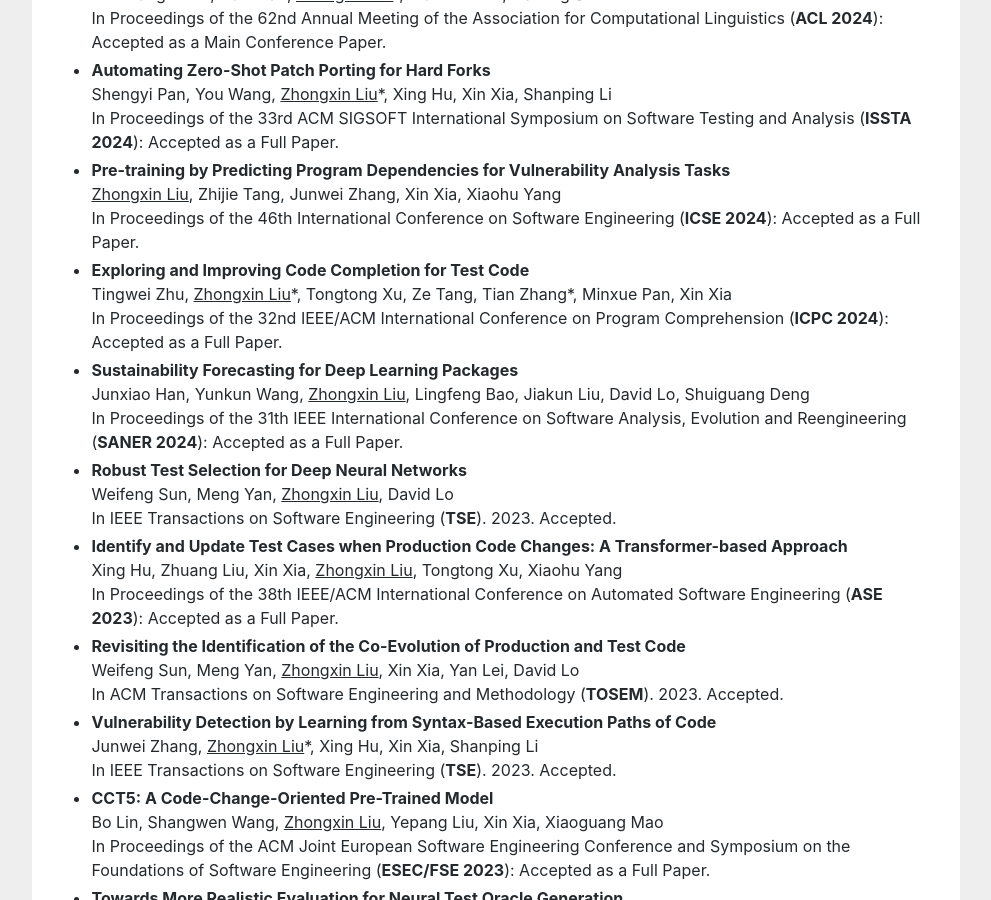
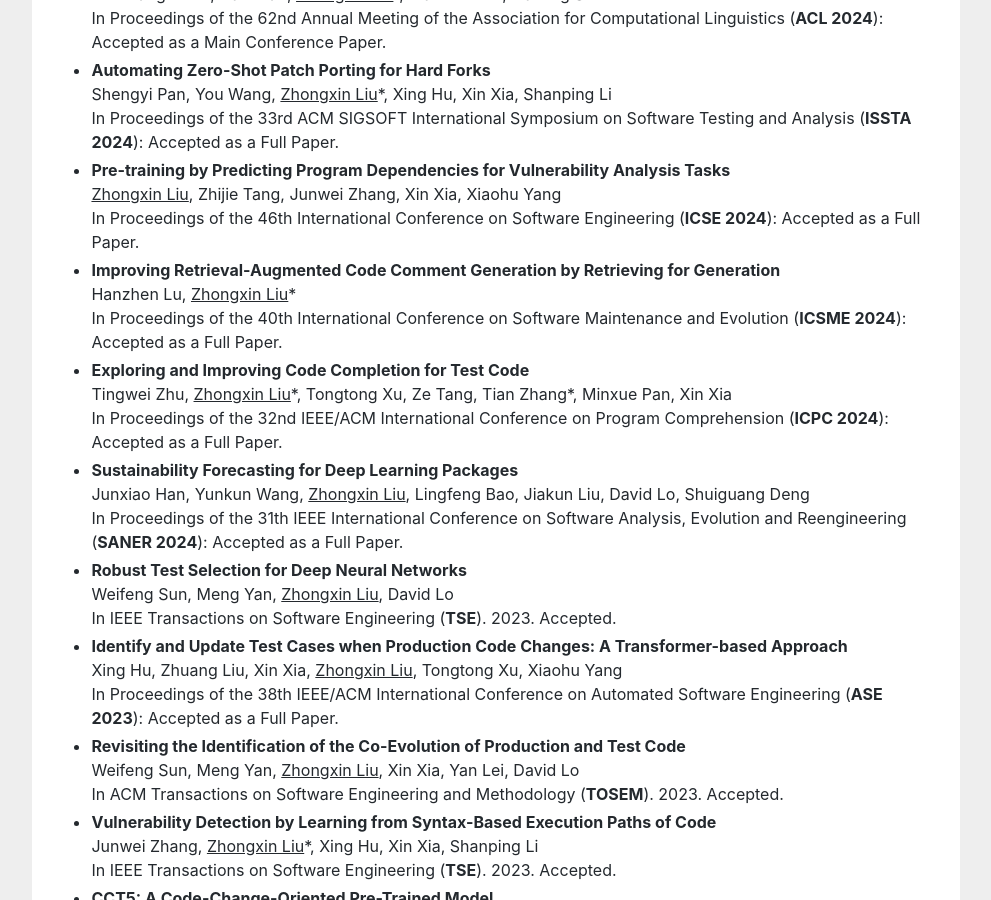
Before and after one commit to zhongxin-liu/zhongxin-liu.github.io, a Jekyll site: the page index.html, which Jekyll copies as it is, in a window 1280 px wide and 900 px high, scrolled down 826 px. Shown: the whole window, without its empty margins (144-1135 px from the left). Built offline with Jekyll 4.4.1, drawn with Linux system fonts in a browser that asks for light colours.

Commit message:
Update index.html

```diff
--- a/index.html
+++ b/index.html
@@ -89,6 +89,12 @@
 						<br>
 						<u>Zhongxin Liu</u>, Zhijie Tang, Junwei Zhang, Xin Xia, Xiaohu Yang<br>
 						In Proceedings of the 46th International Conference on Software Engineering (<b>ICSE 2024</b>): Accepted as a Full Paper.
+					</li>
+					<li>
+						<b>Improving Retrieval-Augmented Code Comment Generation by Retrieving for Generation</b>
+						<br>
+						Hanzhen Lu, <u>Zhongxin Liu</u>*<br>
+						In Proceedings of the 40th International Conference on Software Maintenance and Evolution (<b>ICSME 2024</b>): Accepted as a Full Paper.
 					</li>
 					<li>
 						<b>Exploring and Improving Code Completion for Test Code</b>
```
